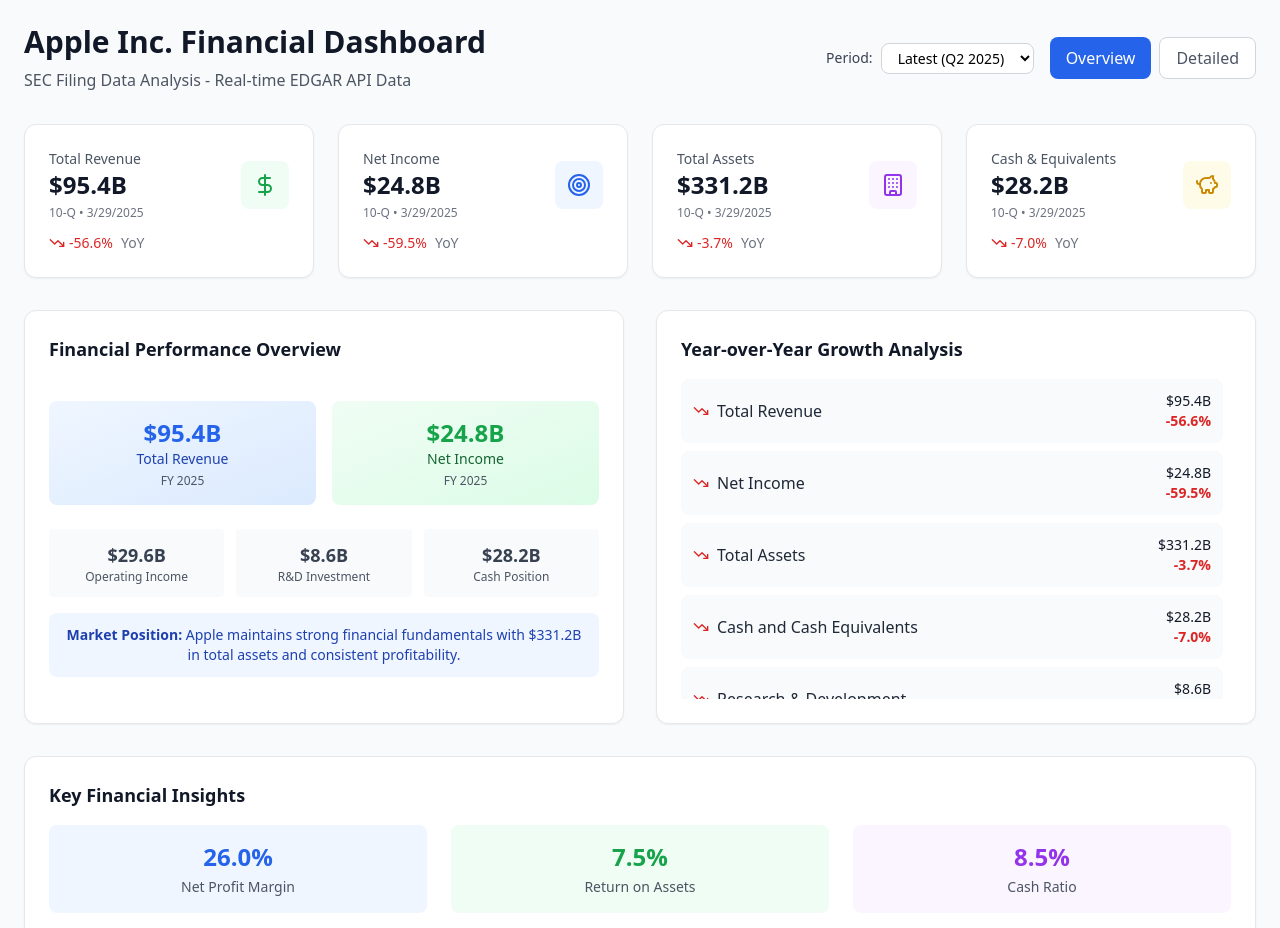
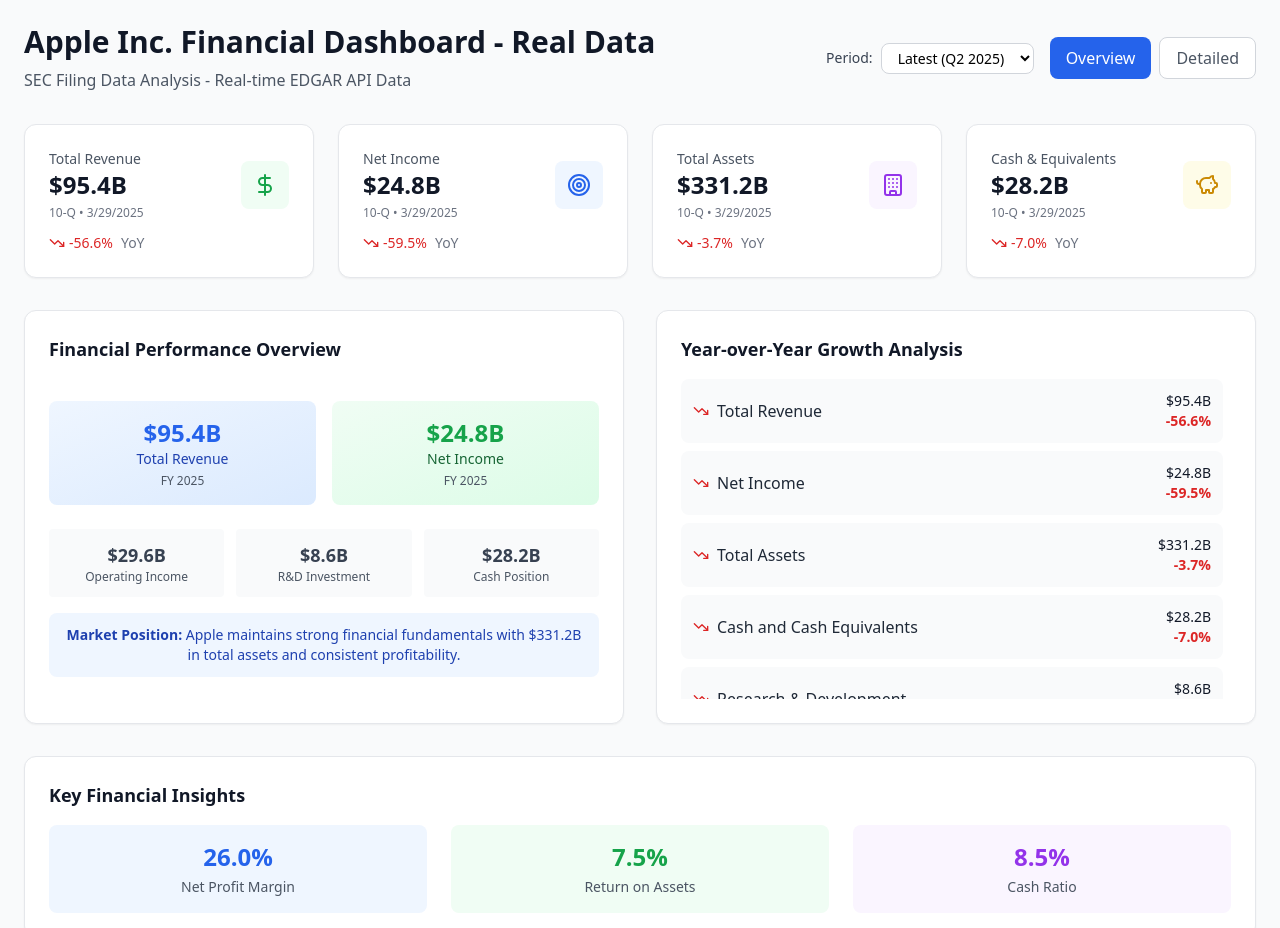
Before and after one commit to nateyaq/Apple, a plain HTML site: page demo.html in a window 1280 px wide. Shown: the top 928 px of the page. Drawn offline with nearby package versions, Linux system fonts and the light colour scheme.

Commit message:
Update demo.html

```diff
--- a/demo.html
+++ b/demo.html
@@ -33,7 +33,7 @@
             <div class="mb-8">
                 <div class="flex items-center justify-between">
                     <div>
-                        <h1 class="text-3xl font-bold text-gray-900 mb-2">Apple Inc. Financial Dashboard</h1>
+                        <h1 class="text-3xl font-bold text-gray-900 mb-2">Apple Inc. Financial Dashboard - Real Data</h1>
                         <p class="text-gray-600">SEC Filing Data Analysis - Real-time EDGAR API Data</p>
                     </div>
                     <div class="flex items-center gap-4">
```
